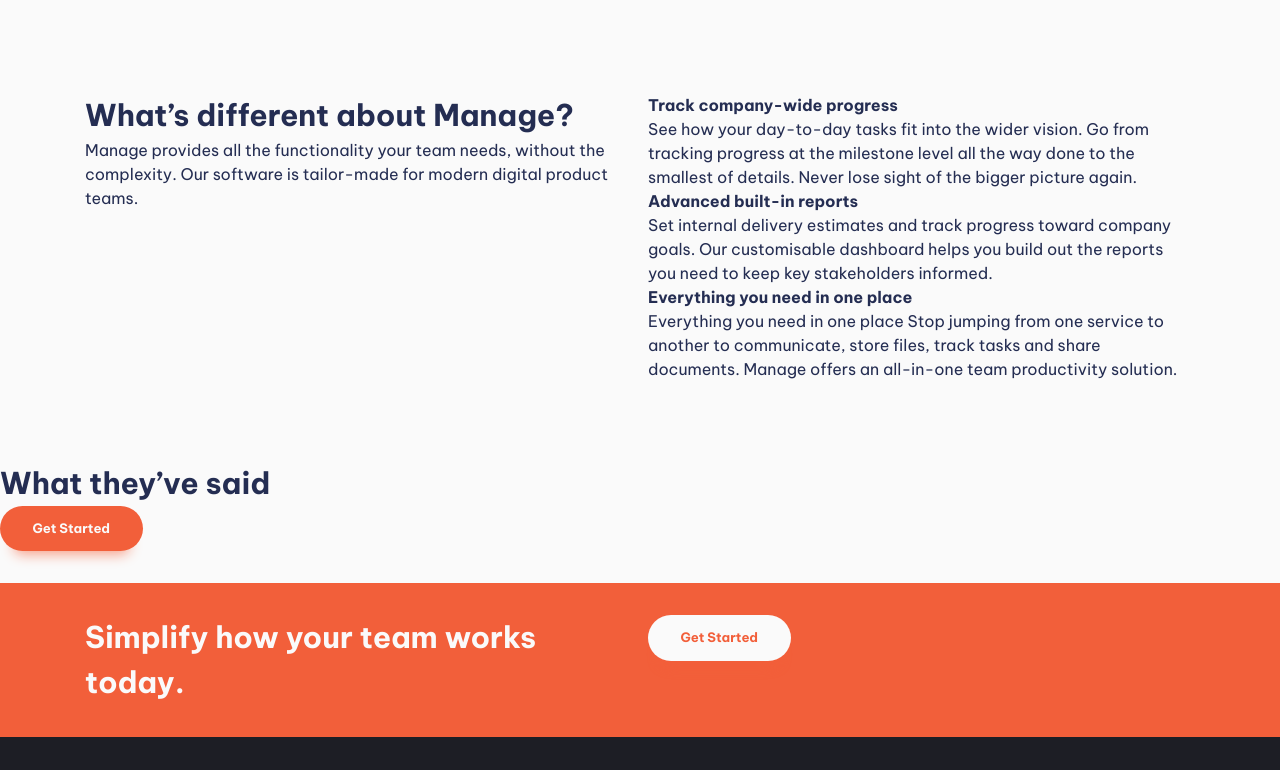
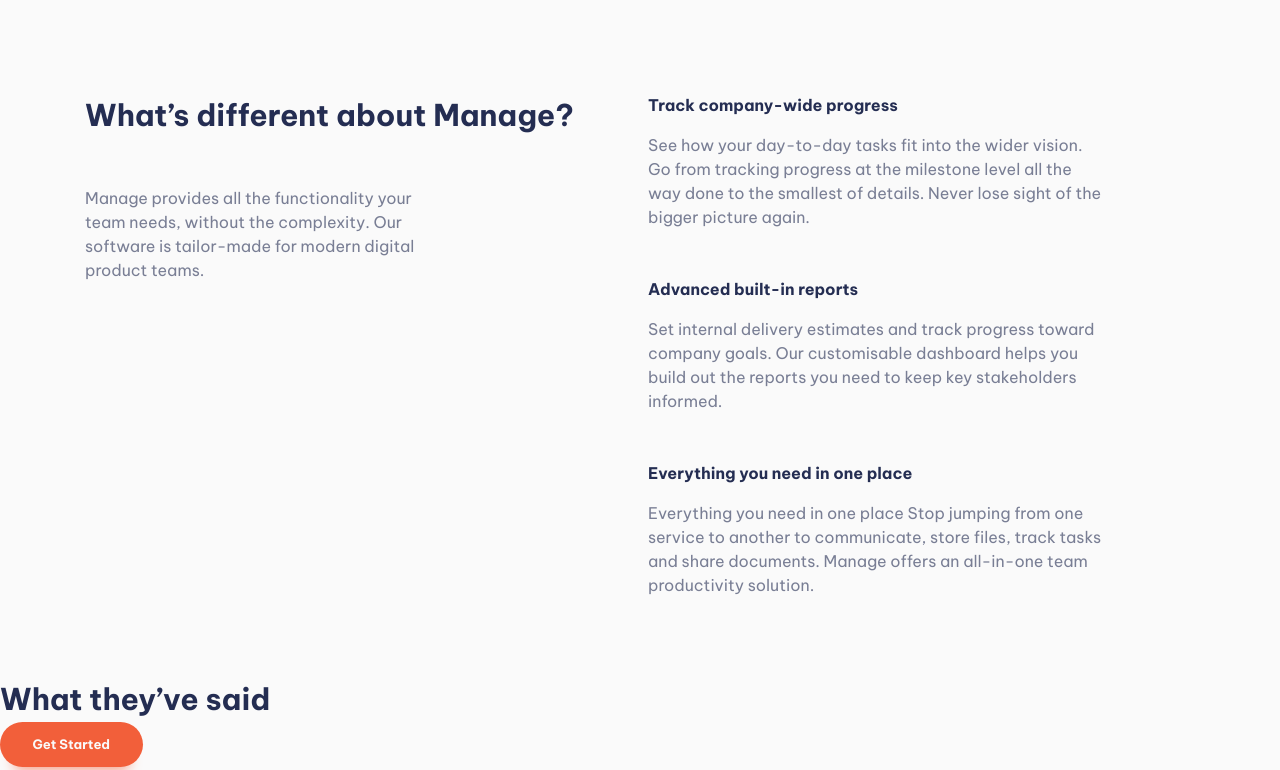
Before and after one commit to Simow03/FEM-Manage-Landing-Page, a plain HTML site: page index.html in a window 1280 px wide. Shown: the part 624-1394 px from the top of the page. Drawn offline with Linux system fonts and the light colour scheme.

Commit message:
styling sections

```diff
--- a/index.html
+++ b/index.html
@@ -11,9 +11,23 @@
     <header id="header">
       <div class="container nav-wrapper">
         <a href="#"><img src="/images/logo.svg" alt="manage-logo" /></a>
-        <button class="mobile-nav-toggle" aria-controls="nav-list" aria-expanded="false">
-          <img class="icon-hamburger" src="/images/icon-hamburger.svg" alt="icon-hamburger" aria-hidden="true">
-          <img class="icon-close" src="/images/icon-close.svg" alt="icon-close" aria-hidden="true">
+        <button
+          class="mobile-nav-toggle"
+          aria-controls="nav-list"
+          aria-expanded="false"
+        >
+          <img
+            class="icon-hamburger"
+            src="/images/icon-hamburger.svg"
+            alt="icon-hamburger"
+            aria-hidden="true"
+          />
+          <img
+            class="icon-close"
+            src="/images/icon-close.svg"
+            alt="icon-close"
+            aria-hidden="true"
+          />
           <span class="visually-hidden">Menu</span>
         </button>
         <nav id="primary-navigation">
@@ -25,7 +39,9 @@
             <li><a href="#">Community</a></li>
           </ul>
         </nav>
-        <button class="button display-md-inline-flex display-sm-none">Get Started</button>
+        <button class="button display-md-inline-flex display-sm-none">
+          Get Started
+        </button>
       </div>
     </header>
     <main>
@@ -33,7 +49,7 @@
       <section class="padding-block-900">
         <div class="container">
           <div class="even-columns">
-            <div class="column">
+            <div class="column flow">
               <h1 class="fs-primary-heading fw-bold">
                 Bring everyone together to build better products.
               </h1>
@@ -54,7 +70,7 @@
       <section class="padding-block-900">
         <div class="container">
           <div class="even-columns">
-            <div class="column">
+            <div class="column flow">
               <h2 class="fs-secondary-heading fw-bold">
                 What’s different about Manage?
               </h2>
@@ -65,34 +81,41 @@
               </p>
             </div>
             <div class="column">
-              <ul role="list" class="numbered-list">
+              <ul role="list" class="numbered-list flow">
                 <li>
+                  <div class="flow" style="--flow-spacer: 1em">
                     <h3 class="fw-bold fs-600">Track company-wide progress</h3>
-                  <p>
-                    See how your day-to-day tasks fit into the wider vision. Go
-                    from tracking progress at the milestone level all the way
-                    done to the smallest of details. Never lose sight of the
-                    bigger picture again.
+                    <p data-width="wide">
+                      See how your day-to-day tasks fit into the wider vision.
+                      Go from tracking progress at the milestone level all the
+                      way done to the smallest of details. Never lose sight of
+                      the bigger picture again.
                     </p>
+                  </div>
                 </li>
                 <li>
+                  <div class="flow" style="--flow-spacer: 1em">
                     <h3 class="fw-bold fs-600">Advanced built-in reports</h3>
-                  <p>
+                    <p data-width="wide">
                       Set internal delivery estimates and track progress toward
                       company goals. Our customisable dashboard helps you build
-                    out the reports you need to keep key stakeholders informed.
+                      out the reports you need to keep key stakeholders
+                      informed.
                     </p>
+                  </div>
                 </li>
                 <li>
+                  <div class="flow" style="--flow-spacer: 1em">
                     <h3 class="fw-bold fs-600">
                       Everything you need in one place
                     </h3>
-                  <p>
+                    <p data-width="wide">
                       Everything you need in one place Stop jumping from one
-                    service to another to communicate, store files, track tasks
-                    and share documents. Manage offers an all-in-one team
-                    productivity solution.
+                      service to another to communicate, store files, track
+                      tasks and share documents. Manage offers an all-in-one
+                      team productivity solution.
                     </p>
+                  </div>
                 </li>
               </ul>
             </div>
@@ -110,16 +133,16 @@
       <!-- section start -->
       <section
         id="cta"
-        class="padding-block-700 bg-primary-400 text-neutral-900"
+        class="padding-block-900 bg-primary-400 text-neutral-900"
       >
         <div class="container">
-          <div class="even-columns">
+          <div class="even-columns vertical-align-center">
             <div class="column">
-              <h2 class="fs-secondary-heading fw-bold">
+              <h2 class="fs-primary-heading fw-bold">
                 Simplify how your team works today.
               </h2>
             </div>
-            <div class="column">
+            <div class="column justify-self-end-md">
               <button class="button" data-type="inverted">Get Started</button>
             </div>
           </div>
--- a/style.css
+++ b/style.css
@@ -165,6 +165,23 @@
   font-size: var(--fs-600);
 }
 
+/*spacing */
+.flow * + * {
+  margin-top: var(--flow-spacer, 3em);
+}
+.justify-self-end {
+  justify-self: end;
+}
+.vertical-align-center {
+  align-items: center;
+}
+@media (min-width: 50em) {
+  .justify-self-end-md {
+    justify-self: end;
+  }
+
+}
+
 /* padding blocks */
 .padding-block-700 {
   padding-block: var(--size-700);
@@ -190,6 +207,14 @@
 body {
   font-family: var(--ff-primary), var(--ff-secondary);
   color: var(--clr-accent-400);
+}
+/* works in paragraphs that doesn't have a class on it */
+p:not([class]) {
+  opacity: 0.6;
+  max-width: 32ch;
+}
+p[data-width="wide"] {
+  max-width: 42ch;
 }
 .container {
   --max-width: 1110px;
@@ -280,16 +305,16 @@
     margin-inline: auto;
     background-color: var(--clr-neutral-900);
     border-radius: var(--size-100);
-    box-shadow: 0 0 .75em rgb(0, 0, 0, .15);
+    box-shadow: 0 0 0.75em rgb(0, 0, 0, 0.15);
   }
   #primary-navigation[data-visible] {
     display: block;
   }
   #header[data-overlay]::before {
-    content: '';
+    content: "";
     position: fixed;
     inset: 0;
-    background: linear-gradient(rgb(0 0 0/0), rgb(0 0 0/.8));
+    background: linear-gradient(rgb(0 0 0/0), rgb(0 0 0/0.8));
   }
   .nav-list {
     display: grid;
@@ -321,3 +346,26 @@
     display: inline-flex;
   }
 }
+
+/*============ CTA ============*/
+#cta {
+  position: relative;
+  isolation: isolate;
+  text-align: center;
+}
+#cta::before {
+  content: "";
+  position: absolute;
+  z-index: -1;
+  inset: 0;
+  background-image: url(/images/bg-tablet-pattern.svg),
+    url(/images/bg-tablet-pattern.svg);
+  background-repeat: no-repeat;
+  background-position: -15rem -5rem, 80em -42rem;
+  opacity: 0.1;
+}
+@media (min-width: 50em) {
+  #cta {
+    text-align: left;
+  }
+}
```
Lines whose indentation alone changed are shown as unchanged.
